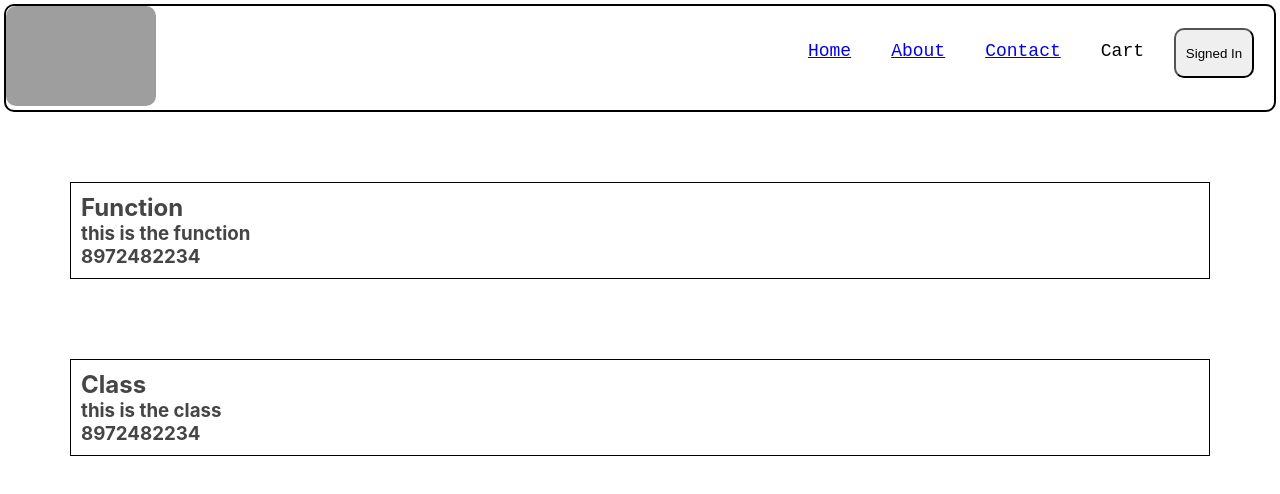
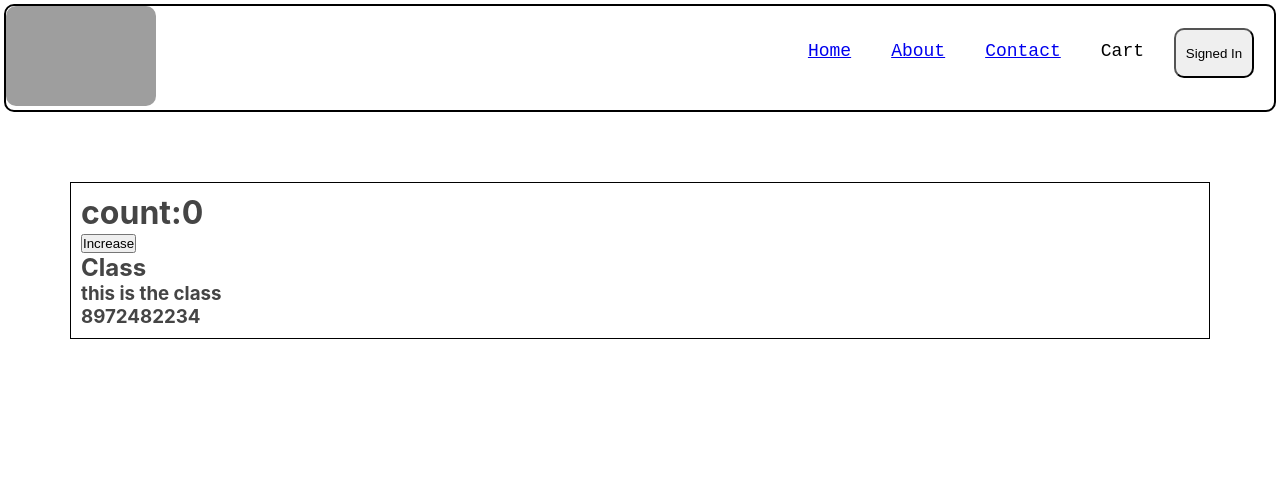
Before and after one commit to Srijan1202/Chaat_Box, a React (Create React App) app: page /about in a window 1280 px wide. Shown: the top 494 px of the page. Built offline with nearby package versions, Linux system fonts and the light colour scheme; grey boxes are pictures that could not be loaded.

Commit message:
class based component updated

```diff
--- a/src/components/About.js
+++ b/src/components/About.js
@@ -1,15 +1,33 @@
-import Contact from "./Contact";
-import User from "./User";
+// import Contact from "./Contact";
+import React from "react"
 import UserClass from "./UserClass";
 
-const About = () =>{
-    return(
-        <div className="aboutcontainer">
-            <User name={"Function"} info={"this is the function"} contact={"8972482234"}/>
-            <br />
-            <UserClass name={"Class"} info={"this is the class"} contact={"8972482234"}/>
-        </div>
-    );
-};
+// const About = () =>{
+//     return(
+//         <div className="aboutcontainer">
+//             <UserClass name={"Class"} info={"this is the class"} contact={"8972482234"}/>
+//         </div>
+//     );
+// };
+
+
+class About extends React.Component{
+    constructor(props){
+        console.log("parent constructer")
+        super(props);
+    }
+
+    componentDidMount(){
+        console.log("parent did mount")
+    }
+    render(){
+        console.log("parent render")
+        return (
+            <div className="aboutcontainer">
+                <UserClass name={"Class"} info={"this is the class"} contact={"8972482234"}/>
+            </div>
+        );
+    }
+}
 
 export default About;
--- a/src/components/User.js
+++ b/src/components/User.js
@@ -1,11 +1,16 @@
+import{ useState } from "react"
 
 const User =(props)=>{
+    const [count]= useState(0);
+    const [count2]= useState(2);
+    const {name,info,contact}=props;
     return(
         <div className="user">
-         <h2>{props.name}</h2>
-         <h3>{props.info}</h3>
-         <h3>{props.contact}</h3>
-         {/* <h3>{props.name}</h3> */}
+         <h2>{name}</h2>
+         <h3>{info}</h3>
+         <h3>{contact}</h3>
+         <h3>count:{count}</h3>
+         <h3>count:{count2}</h3>
         </div>
     );
 };
--- a/src/components/UserClass.js
+++ b/src/components/UserClass.js
@@ -3,15 +3,32 @@ import React from "react";
 class UserClass extends React.Component{
 
     constructor(props){
-        super(props);{}
+        console.log("child constructer")
+        super(props);
+        this.state={
+            count:0,
+            count2:2,
+        };
+    }
+    componentDidMount(){
+        console.log("child did mount")
     }
     render(){
+        console.log("child rendered")
+        const{name,info,contact}=this.props;
+        const{count}=this.state;
         return(
             <div className="user">
-                <h2>{this.props.name}</h2>
-                <h3>{this.props.info}</h3>
-                <h3>{this.props.contact}</h3>
-                {/* <h3>{this.props.name}</h3> */}
+                <h1>count:{count}</h1>
+                <button onClick={()=>{
+                    this.setState({
+                        count:count+1,
+                    })
+                }}>Increase</button>
+                <h2>{name}</h2>
+                <h3>{info}</h3>
+                <h3>{contact}</h3>
+                {/* <h3>count:{count2}</h3> */}
             </div>
         );
     };
```
